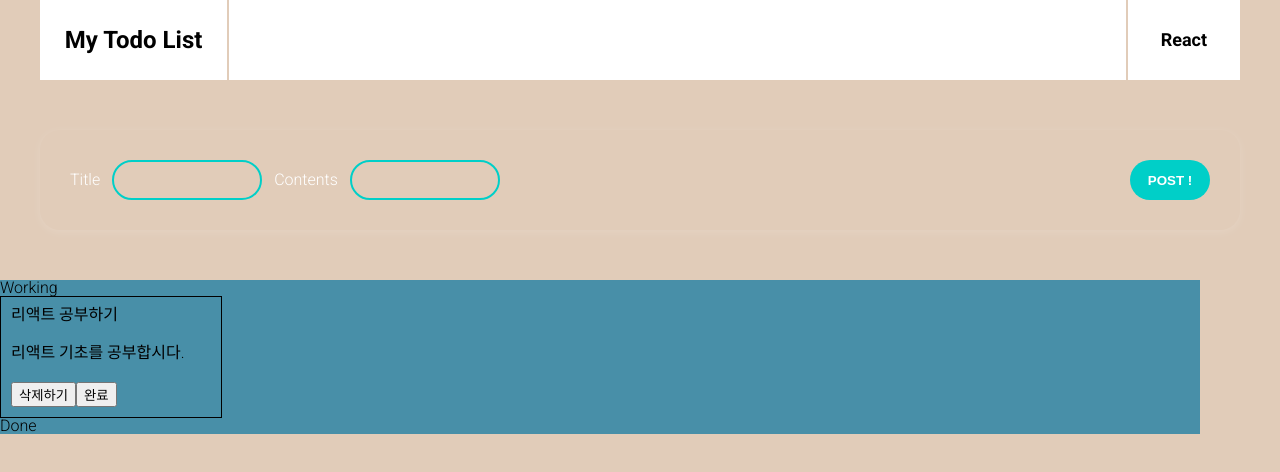
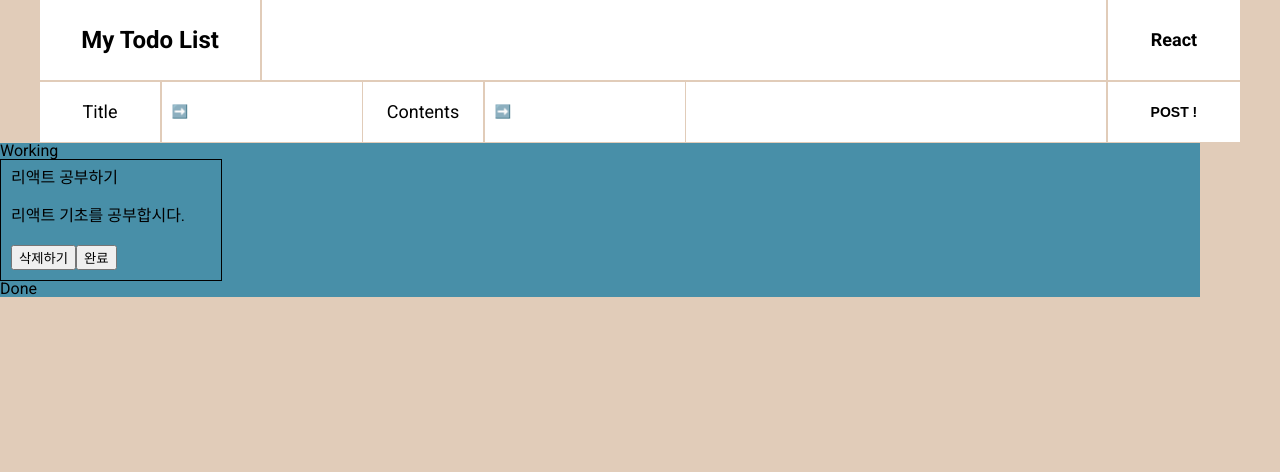
Before and after one commit to devyouth94/React_weeks1, a React (Create React App) app: page / in a window 1280 px wide. Shown: the top 472 px of the page. Built offline with nearby package versions, Linux system fonts and the light colour scheme.

Commit message:
전역 폰트 두께 수정, 폼 컴포넌트 css 완료

```diff
--- a/public/index.html
+++ b/public/index.html
@@ -27,7 +27,7 @@
     <title>React App</title>
 
     <!-- Google Fonts -->
-    <link href="https://fonts.googleapis.com/css2?family=Roboto:wght@100;300;700&display=swap" rel="stylesheet">
+    <link href="https://fonts.googleapis.com/css2?family=Roboto:wght@100;400;700&display=swap" rel="stylesheet">
   </head>
   <body>
     <noscript>You need to enable JavaScript to run this app.</noscript>
--- a/src/components/form/Form.jsx
+++ b/src/components/form/Form.jsx
@@ -57,6 +57,7 @@ const Form = () => {
             onChange={(event) => {
               setTitle(event.target.value);
             }}
+            placeholder="➡️"
           />
           <p>Contents</p>
           <input
@@ -65,9 +66,10 @@ const Form = () => {
             onChange={(event) => {
               setContent(event.target.value);
             }}
+            placeholder="➡️"
           />
         </div>
-        <div>
+        <div></div>
         <button
           onClick={() => {
             setTodos([...todos, { id: todos.length, title: title, content: content, isDone: false }]);
@@ -76,7 +78,6 @@ const Form = () => {
           }}
         >POST !</button>
       </div>
-      </div>
       <List todos={todos} onRemove={onRemove} doneToggle={doneToggle} cancelToggle={cancelToggle}/>
     </>
   )
--- a/src/components/form/form.css
+++ b/src/components/form/form.css
@@ -1,51 +1,73 @@
 .form {
-  /* font-family: 'Nanum Gothic Coding', monospace; */
+  max-width: 1200px;
+  min-width: 800px;
+  height: 60px;
+  margin: 1.5px auto;
 
   display: flex;
-
-  width: 1200px;
-  height: 100px;
-
-  margin: 50px auto;
   justify-content: space-between;
   align-items: center;
 
-  color: #fff;
+  box-sizing: border-box;
+  gap: 1.5px;
+}
 
-  box-shadow: rgba(255, 255, 255, 0.15) 0px 2px 10px 0px;
-  border-radius: 20px;
+.form-left {
+  height: 100%;
+  display: flex;
+  gap: 1.5px;
+}
+
+.form p {
+  background-color: #fff;
+  width: 120px;
+  height: 100%;
+
+  display: flex;
+  justify-content: center;
+  align-items: center;
+
+  font-size: 18px;
+  font-weight: 400;
+
   box-sizing: border-box;
-  padding: 0 30px;
+}
+
+.form input {
+  background-color: #fff;
+  width: 200px;
+  height: 100%;
+
+  border: transparent;
+  box-sizing: border-box;
+  padding: 0 10px;
+}
+
+.form input:focus {
+  outline: none;
+}
+
+.form div:nth-child(2) {
+  background-color: #fff;
+  width: 50%;
+  height: 100%;
 }
 
 .form button {
-  width: 80px;
-  height: 40px;
+  background-color: #fff;
+  width: 180px;
+  height: 100%;
+
+  font-size: 14px;
   font-weight: 700;
-  background-color: #00CFC8;
+
   border: transparent;
-  border-radius: 20px;
-  color: #fff;
+  box-sizing: border-box;
+  padding: 0 10px;
 }
 
 .form button:hover {
-  transition: .5s;
-  transform: scale(1.1);
+  background-color: #34A853;
+  color: #fff;
+  transition: .3s;
 }
-
-.form-left {
-  display: flex;
-  align-items: center;
-  gap: 12px;
-}
-
-.form-left input {
-  background-color: transparent;
-  width: 150px;
-  height: 40px;
-  border: 2px solid #00CFC8;
-  border-radius: 20px;
-  color: #fff;
-  box-sizing: border-box;
-  padding: 0 10px;
-}
--- a/src/components/header/header.css
+++ b/src/components/header/header.css
@@ -28,7 +28,7 @@
 }
 
 .header div:nth-child(2) {
-  width: 100%;
+  width: 80%;
   height: 100%;
 
   display: flex;
```
Lines whose indentation alone changed are shown as unchanged.
